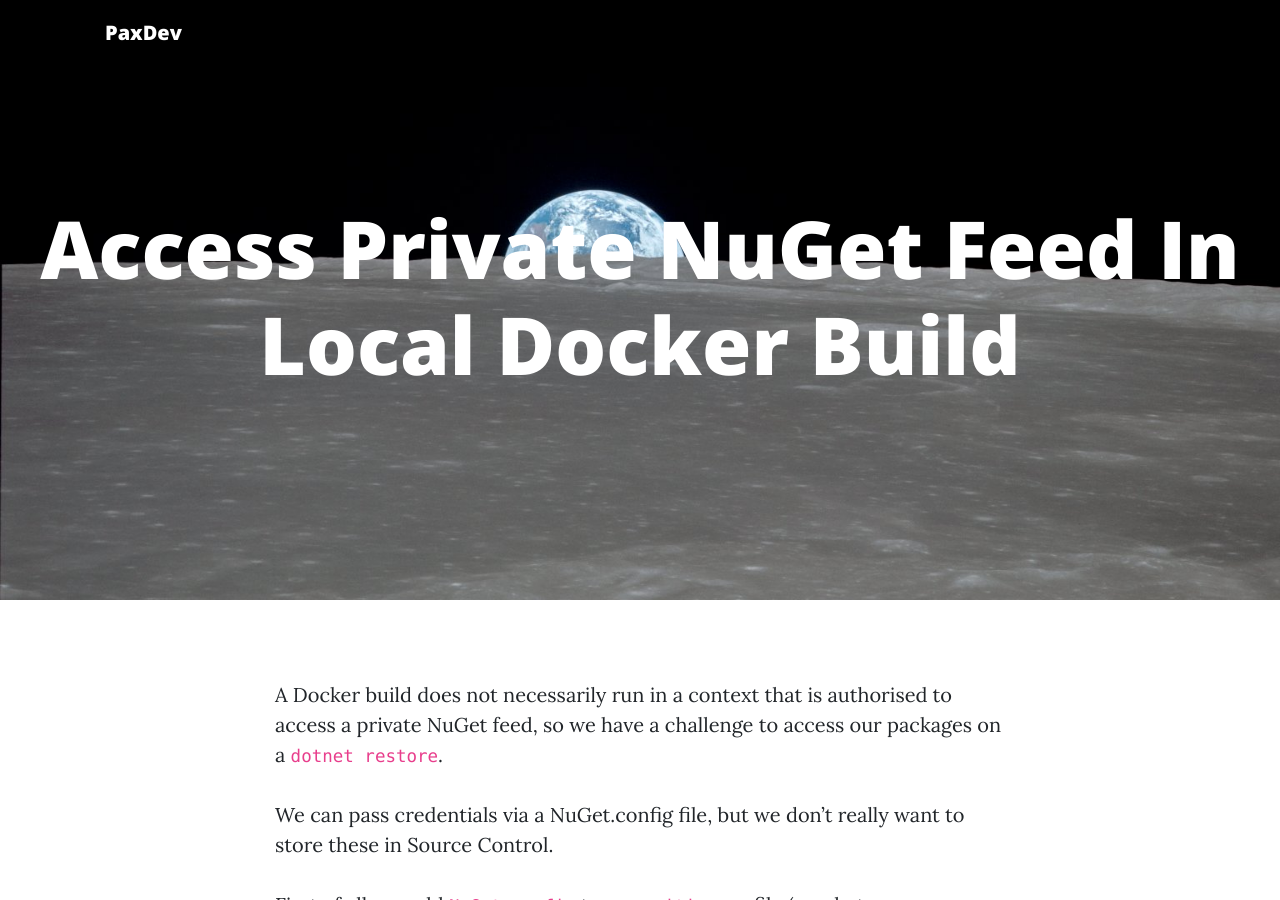
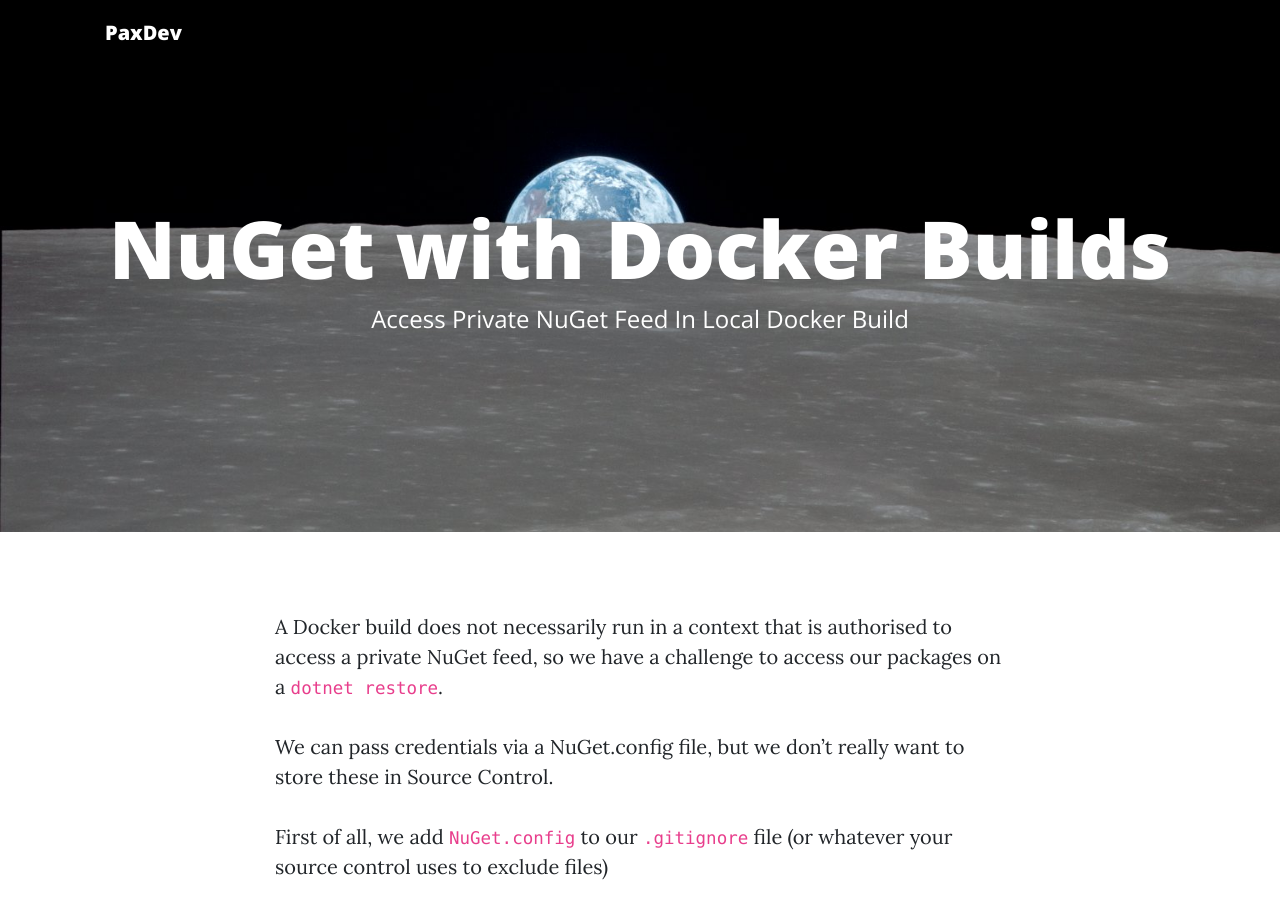
Before and after one commit to paxdev/paxdev.github.io, a Jekyll site: the page built from _posts/2018-11-13-creating-a-local-nuget-config-for-docker-builds.md, in a window 1280 px wide and 900 px high. Built offline with Jekyll 4.4.1, drawn with Linux system fonts in a browser that asks for light colours; our own code applies the rules of GitHub Pages for plain Markdown files.

Commit message:
Update 2018-11-13-creating-a-local-nuget-config-for-docker-builds.md

```diff
--- a/_posts/2018-11-13-creating-a-local-nuget-config-for-docker-builds.md
+++ b/_posts/2018-11-13-creating-a-local-nuget-config-for-docker-builds.md
@@ -1,5 +1,7 @@
 ---
-  title: Access Private NuGet Feed In Local Docker Build
+  title: NuGet with Docker Builds
+  header:
+    subheading: Access Private NuGet Feed In Local Docker Build
 ---
 
 A Docker build does not necessarily run in a context that is authorised to access a private NuGet feed,
```
